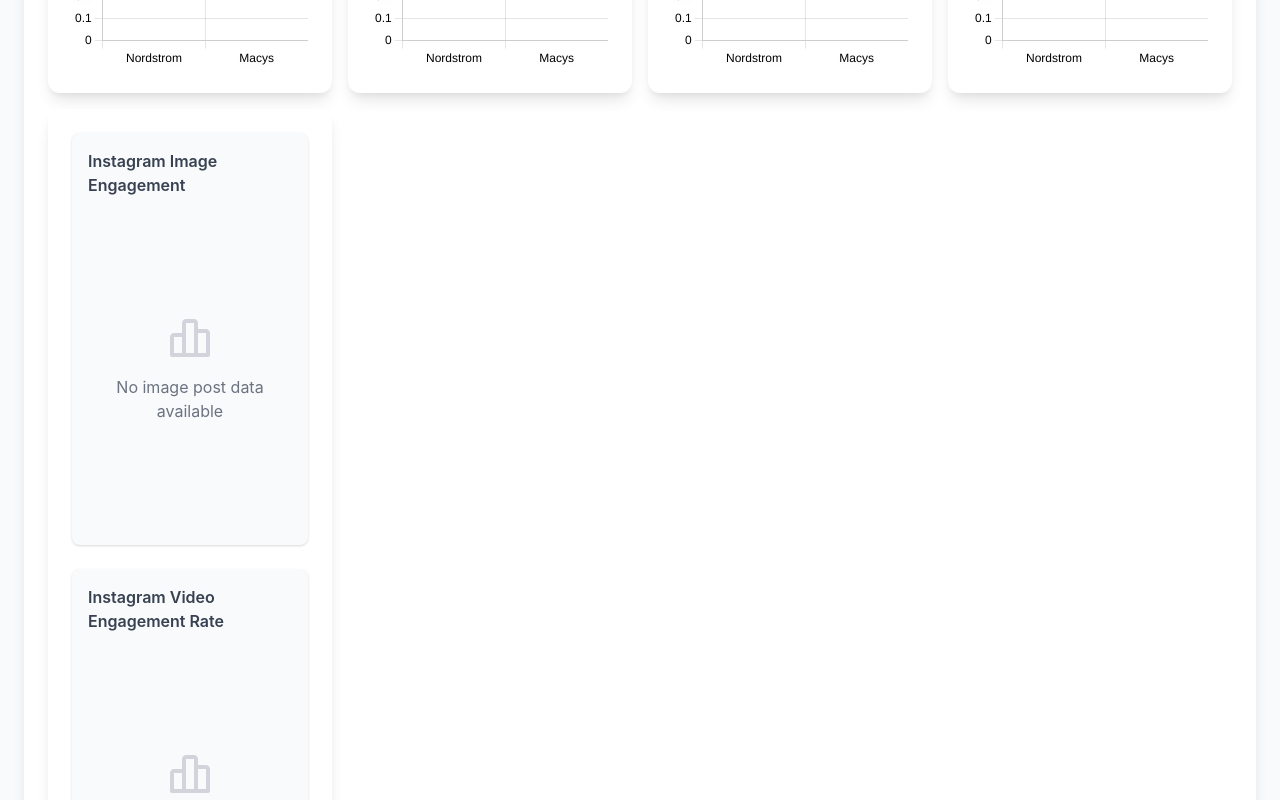
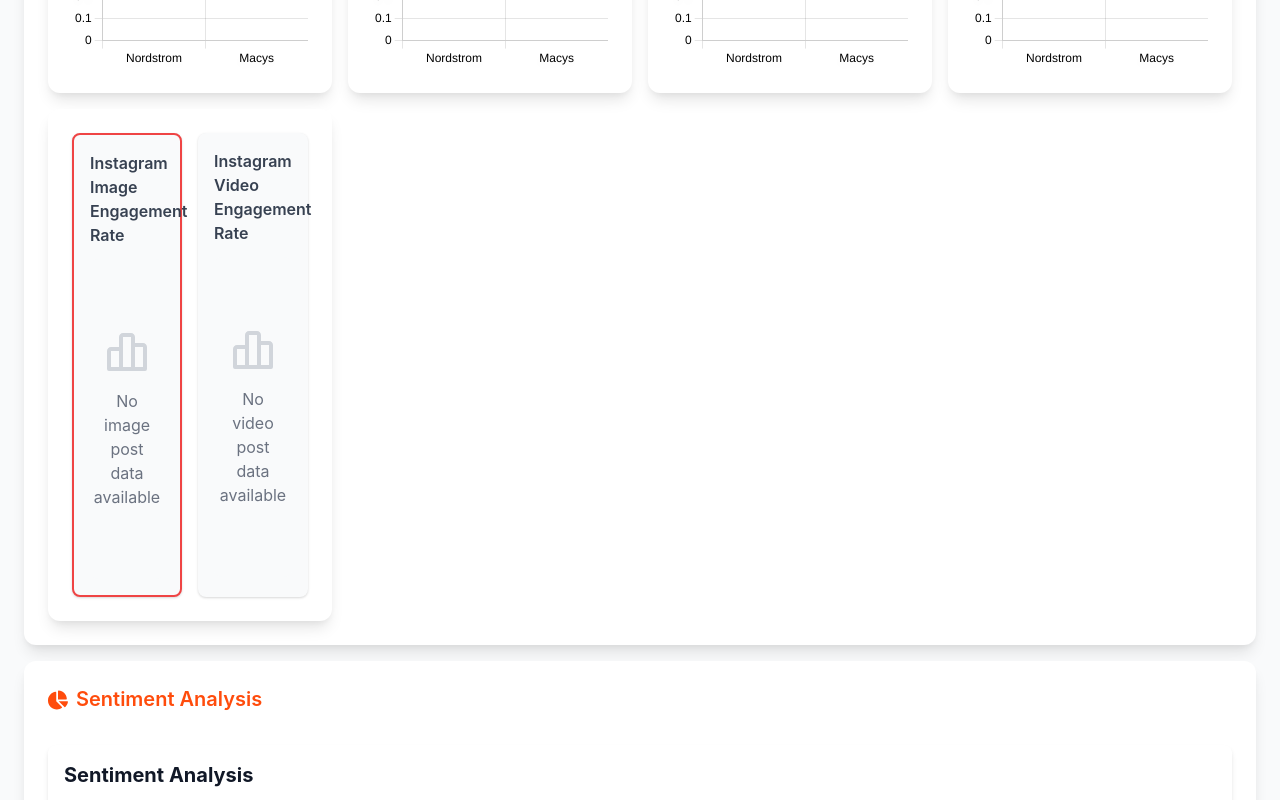
Before and after one commit to AliSiddiqiCE/Normandy, a React (Create React App) app in the folder nordstrom-social-analytics/: page / in a window 1280 px wide. Shown: the part 520-1320 px from the top of the page. Built offline with nearby package versions, Linux system fonts and the light colour scheme; no server answers; what sentiment would draw is missing.

Commit message:
Update EngagementSection.tsx

```diff
--- a/nordstrom-social-analytics/src/components/dashboard/EngagementSection.tsx
+++ b/nordstrom-social-analytics/src/components/dashboard/EngagementSection.tsx
@@ -377,14 +377,14 @@
   return (
     // Removed p-4 from root, padding is handled by parent card in DashboardOverview
     <div>
-      {/* Competitor selection dropdown removed */}
+      {/* Engagement analytics bubble and label removed. Keeping only the charts and their containers. */}
 
-      <div className="grid grid-cols-1 gap-6">
+      {platform === 'Instagram' ? (
+        <div className="grid grid-cols-1 md:grid-cols-2 lg:grid-cols-2 gap-4">
           {/* Instagram Image Engagement Chart */}
-        {platform === 'Instagram' && (
-          <div className={`p-4 rounded-lg shadow ${darkMode ? 'bg-gray-700/50' : 'bg-gray-50'} w-full`}>
+          <div className={`p-4 rounded-lg shadow border-2 border-red-500 ${darkMode ? 'bg-gray-700/50' : 'bg-gray-50'} w-full`}>
             <h3 className={`text-md font-semibold mb-3 ${darkMode ? 'text-gray-200' : 'text-gray-700'}`}>
-              Instagram Image Engagement
+              Instagram Image Engagement Rate
             </h3>
             <div className="h-80">
               {!hasData || instagramImageEngagementData.labels.length === 0 ? (
@@ -403,23 +403,15 @@
               )}
             </div>
           </div>
-        )}
-
-        {/* Video Engagement Chart (Instagram or TikTok) */}
+          {/* Instagram Video Engagement Chart */}
           <div className={`p-4 rounded-lg shadow ${darkMode ? 'bg-gray-700/50' : 'bg-gray-50'} w-full`}>
             <h3 className={`text-md font-semibold mb-3 ${darkMode ? 'text-gray-200' : 'text-gray-700'}`}>
-            {platform === 'Instagram'
-              ? 'Instagram Video Engagement Rate'
-              // Updated title logic for TikTok
-              : (filterOptions && filterOptions.selectedMonth && filterOptions.selectedMonth.toLowerCase().includes('all'))
-                ? 'TikTok Overall Engagement Rate by Brand' // Changed from "Average"
-                : `TikTok Engagement Rate by Brand - ${filterOptions?.selectedMonth || ''}`}
+              Instagram Video Engagement Rate
             </h3>
             <div className="h-80">
               {!hasData || videoEngagementData.labels.length === 0 ? (
-              <EmptyChartFallback message={`No ${platform === 'Instagram' ? 'video post' : 'TikTok'} data available`} />
+                <EmptyChartFallback message="No video post data available" />
               ) : (
-              platform === 'Instagram' ? (
                 <Bar
                   data={{
                     ...videoEngagementData,
@@ -430,15 +422,29 @@
                   }}
                   options={commonChartOptions as ChartOptions<'bar'>}
                 />
-              ) : (
-                <Bar data={videoEngagementData as ChartData<'bar'>} options={commonChartOptions as ChartOptions<'bar'>} />
-              )
               )}
             </div>
           </div>
-
-        {/* Engagement Distribution Pie Chart Removed */}
         </div>
+      ) : (
+        // TikTok: single column layout
+        <div className="grid grid-cols-1 gap-6">
+          <div className={`p-4 rounded-lg shadow ${darkMode ? 'bg-gray-700/50' : 'bg-gray-50'} w-full`}>
+            <h3 className={`text-md font-semibold mb-3 ${darkMode ? 'text-gray-200' : 'text-gray-700'}`}>
+              {(filterOptions && filterOptions.selectedMonth && filterOptions.selectedMonth.toLowerCase().includes('all'))
+                ? 'TikTok Overall Engagement Rate by Brand'
+                : `TikTok Engagement Rate by Brand - ${filterOptions?.selectedMonth || ''}`}
+            </h3>
+            <div className="h-80">
+              {!hasData || videoEngagementData.labels.length === 0 ? (
+                <EmptyChartFallback message="No TikTok data available" />
+              ) : (
+                <Bar data={videoEngagementData as ChartData<'bar'>} options={commonChartOptions as ChartOptions<'bar'>} />
+              )}
+            </div>
+          </div>
+        </div>
+      )}
     </div>
   );
 };
```
Lines whose indentation alone changed are shown as unchanged.
